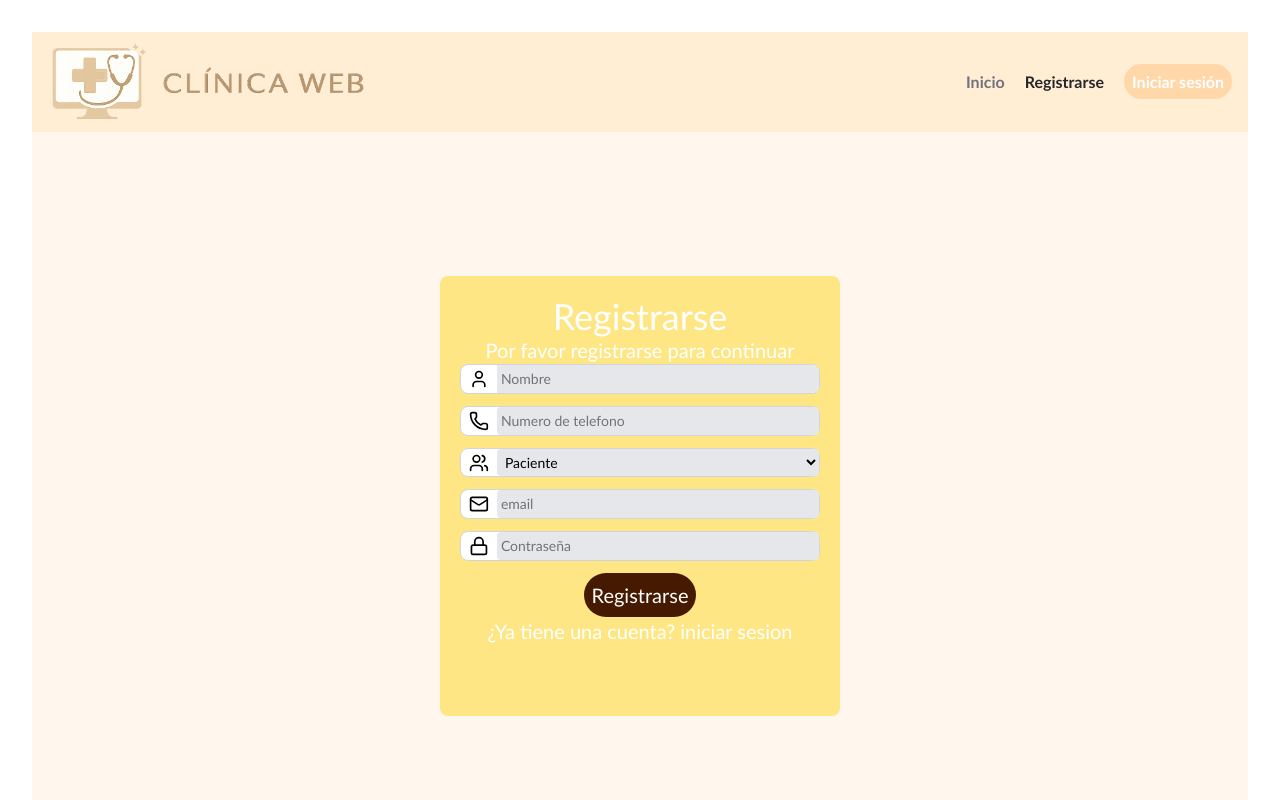
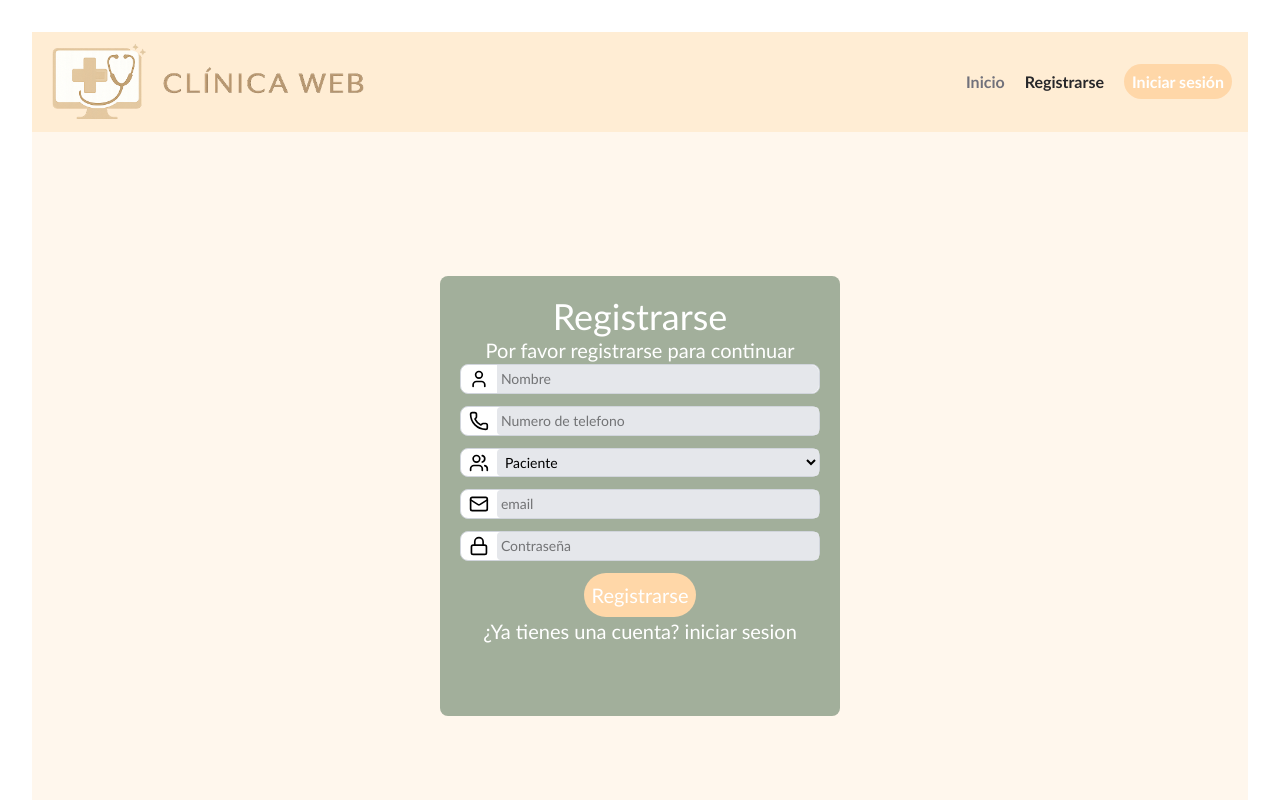
Before and after one commit to FlorenciaCabello655/Clinica-web---proyecto-final, a React (Vite) app: page /registro in a window 1280 px wide. Shown: the top 800 px of the page. Built offline with nearby package versions, Linux system fonts and the light colour scheme.

Commit message:
editando detalles

```diff
--- a/src/pages/registro/registro.jsx
+++ b/src/pages/registro/registro.jsx
@@ -15,7 +15,7 @@ function Registro() {
   return (
     <>
       <section className="w-full min-h-screen p-6">
-        <div className="w-100 h-110 p-5 bg-amber-200 m-auto mt-30 rounded-lg">
+        <div className="w-100 h-110 p-5 bg-[#A2AF9B] m-auto mt-30 rounded-lg">
           <h1 className="text-white text-4xl text-center">Registrarse</h1>
           <h2 className="text-white text-xl text-center">
             Por favor registrarse para continuar
@@ -95,14 +95,14 @@ function Registro() {
             <div className="flex justify-center w-full">
               <button
                 type="submit"
-                className="text-white text-xl bg-amber-950 rounded-4xl p-2 "
+                className="text-white text-xl bg-orange-200 rounded-4xl p-2 "
               >
                 <h1>Registrarse</h1>
               </button>
             </div>
           </form>
           <h2 className="text-white text-center text-xl">
-            ¿Ya tiene una cuenta?{" "}
+            ¿Ya tienes una cuenta?{" "}
             <Link to="/iniciar-sesion">iniciar sesion</Link>
           </h2>
         </div>
```
